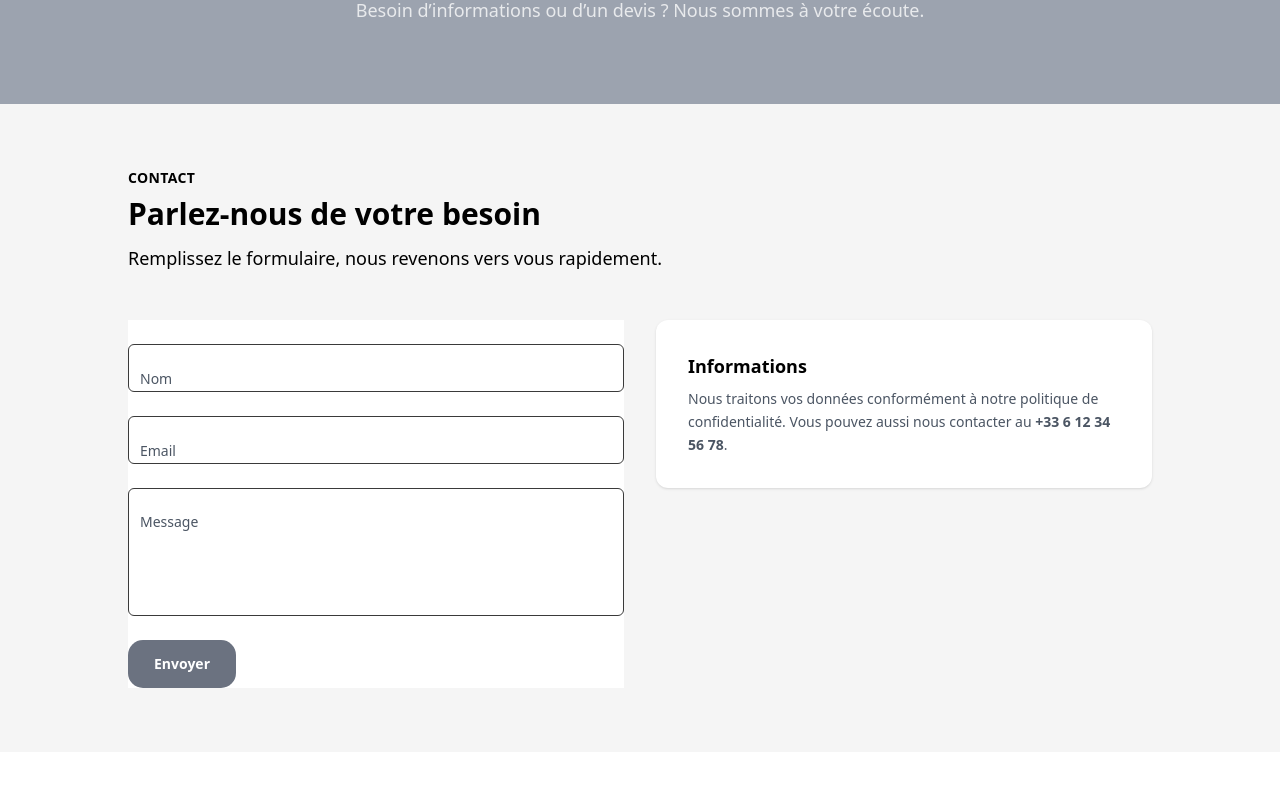
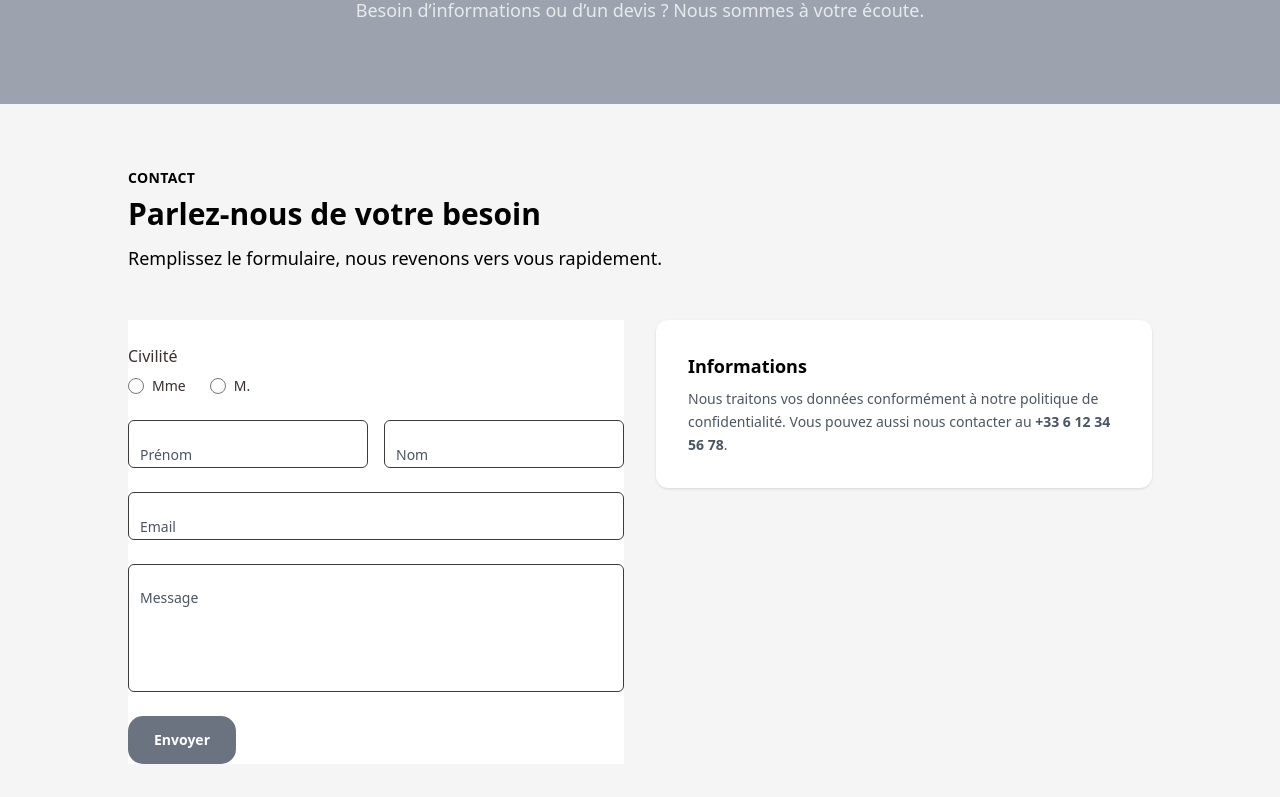
Before and after one commit to julienlisita/nextjs-ts-tailwind-template, a Next.js app: page /contact in a window 1280 px wide. Shown: the part 300-1097 px from the top of the page. Built offline with nearby package versions, Linux system fonts and the light colour scheme; no server answers.

Commit message:
feat(contact): add server action and update contact form with Resend integration

```diff
--- /dev/null
+++ b/src/app/contact/actions.ts
@@ -0,0 +1,59 @@
+// src/app/contact/actions.ts
+
+'use server';
+
+import { z } from 'zod';
+import { Resend } from 'resend';
+import { redirect } from 'next/navigation';
+
+const schema = z.object({
+  civilite: z.string().optional(),
+  prenom: z.string().min(1),
+  nom: z.string().min(1),
+  email: z.string().email(),
+  message: z.string().min(10),
+  company: z.string().optional(), // honeypot
+});
+
+const resend = new Resend(process.env.RESEND_API_KEY);
+
+const FROM = 'Site Template <no-reply@resend.dev>';
+const TO = 'julien.lisita@gmail.com';
+
+export async function sendContact(formData: FormData): Promise<void> {
+  'use server';
+
+  // Vérification du honeypot
+  if (formData.get('company')) {
+    console.warn('Spam détecté via le champ honeypot');
+    redirect('/contact?sent=1');
+  }
+
+  // Validation avec Zod
+  const data = schema.parse({
+    civilite: formData.get('civilite')?.toString(),
+    prenom: formData.get('prenom')?.toString(),
+    nom: formData.get('nom')?.toString(),
+    email: formData.get('email')?.toString(),
+    message: formData.get('message')?.toString(),
+    company: formData.get('company')?.toString(),
+  });
+
+  const html = `
+    <h3>Nouvelle demande de contact</h3>
+    <p><strong>Civilité :</strong> ${data.civilite || '—'}</p>
+    <p><strong>Nom :</strong> ${data.prenom} ${data.nom}</p>
+    <p><strong>Email :</strong> ${data.email}</p>
+    <p><strong>Message :</strong><br/>${data.message.replace(/\n/g, '<br/>')}</p>
+  `;
+
+  await resend.emails.send({
+    from: FROM,
+    to: TO,
+    replyTo: data.email,
+    subject: 'Nouveau message – Formulaire de contact',
+    html,
+  });
+
+  redirect('/contact?sent=1');
+}
--- a/src/components/form/ContactForm.css
+++ b/src/components/form/ContactForm.css
@@ -1,3 +1,5 @@
+/* src/components/ui/FloatingInput.css */
+
 .contact-form {
   @apply space-y-6;
   background-color: white;
--- a/src/components/form/ContactForm.tsx
+++ b/src/components/form/ContactForm.tsx
@@ -5,14 +5,17 @@
 import Button from '../ui/Button';
 import FloatingInput from '../form/FloatingInput';
 import FloatingTextarea from '../form/FloatingTextarea';
+import Radio from './Radio';
+import { sendContact } from '@/app/contact/actions';
 import './ContactForm.css';
 
 type ContactFormProps = {
   /** Alignement du bouton CTA (appliqué à partir de lg) */
   ctaAlign?: 'left' | 'center' | 'right';
+  className?: string;
 };
 
-export default function ContactForm({ ctaAlign = 'left' }: ContactFormProps) {
+export default function ContactForm({ ctaAlign = 'left', className }: ContactFormProps) {
   // mapping responsive : mobile = center, desktop selon prop
   const alignClass =
     ctaAlign === 'center'
@@ -22,24 +25,23 @@ export default function ContactForm({ ctaAlign = 'left' }: ContactFormProps) {
         : 'text-center lg:text-left';
 
   return (
-    <form
-      name="contact"
-      method="POST"
-      data-netlify="true"
-      netlify-honeypot="bot-field"
-      action="/merci"
-      className="contact-form"
-    >
-      {/* Champs Netlify */}
-      <input type="hidden" name="form-name" value="contact" />
-      <p className="hidden">
-        <label>
-          Don’t fill this out: <input name="bot-field" />
-        </label>
-      </p>
+    <form name="contact" action={sendContact} className={`contact-form ${className ?? ''}`}>
+      {/* honeypot anti-spam */}
+      <input type="text" name="company" className="hidden" tabIndex={-1} autoComplete="off" />
 
-      {/* Champs visibles */}
-      <FloatingInput label="Nom" name="name" type="text" required />
+      {/* Civilité */}
+      <div className="mb-4">
+        <span className="block mb-2 font-medium">Civilité</span>
+        <div className="flex flex-wrap gap-6">
+          <Radio name="civilite" value="Mme" label="Mme" />
+          <Radio name="civilite" value="M." label="M." />
+        </div>
+      </div>
+
+      <div className="grid grid-cols-1 gap-4 md:grid-cols-2">
+        <FloatingInput label="Prénom" name="prenom" type="text" required />
+        <FloatingInput label="Nom" name="nom" type="text" required />
+      </div>
       <FloatingInput label="Email" name="email" type="email" required />
       <FloatingTextarea label="Message" name="message" required />
 
```
